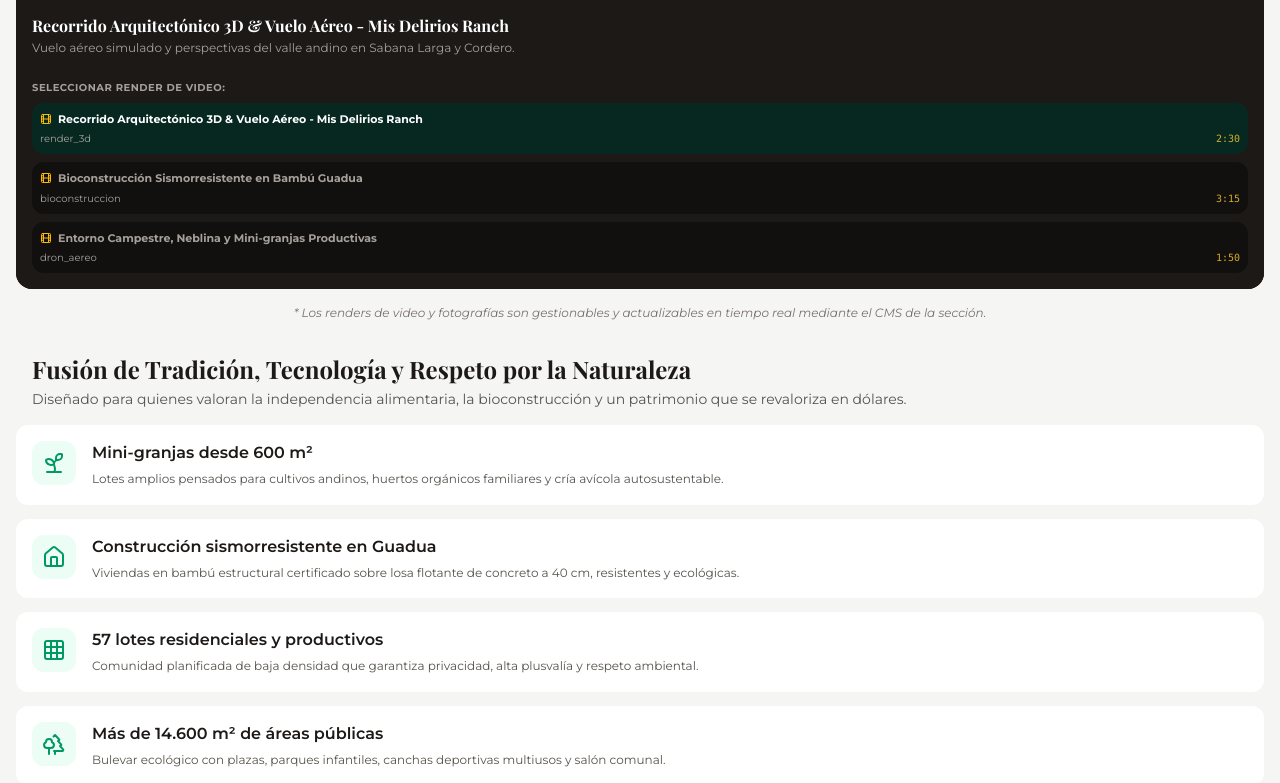
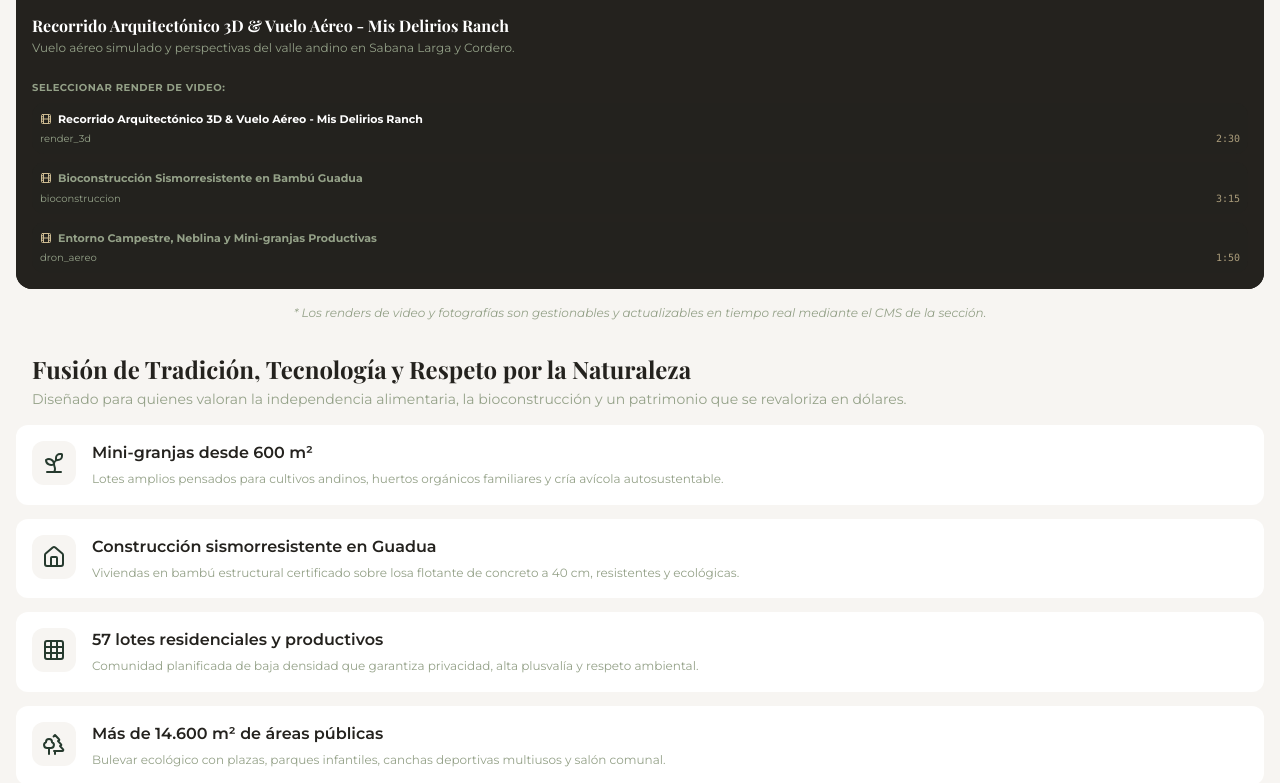
Before and after one commit to carlosmsalvatib/Carlos-M.-Salvati-B., a React (Vite) app: page / in a window 1280 px wide. Shown: the part 2297-3080 px from the top of the page. Built offline with nearby package versions, Linux system fonts and the light colour scheme; no server answers; a web font is replaced by a local one.

Commit message:
style(theme): apply official Páramo 6-color palette to frontend CSS

```diff
--- a/src/components/Navbar.tsx
+++ b/src/components/Navbar.tsx
@@ -143,7 +143,7 @@ export const Navbar: React.FC<NavbarProps> = ({
               id="nav-cms-toggle-btn"
               title="Accesos CMS (requiere credenciales)"
             >
-              <Settings className="w-3.5 h-3.5 text-amber-400" />
+              <Settings className="w-3.5 h-3.5 text-paramo-bambu" />
               <span className="hidden xl:inline">
                 {currentUser ? `CMS (${currentUser.name?.split(' ')[0]})` : 'Accesos CMS'}
               </span>
@@ -154,7 +154,7 @@ export const Navbar: React.FC<NavbarProps> = ({
           <div className="flex items-center gap-2 sm:hidden">
             <button
               onClick={onOpenCms}
-              className="p-2 rounded-lg bg-stone-800 text-amber-400 border border-stone-700"
+              className="p-2 rounded-lg bg-paramo-verde text-paramo-bambu border border-paramo-bambu/40"
               title="Accesos CMS"
               id="nav-mobile-cms-btn"
             >
@@ -162,7 +162,7 @@ export const Navbar: React.FC<NavbarProps> = ({
             </button>
             <button
               onClick={() => setMobileMenuOpen(!mobileMenuOpen)}
-              className="p-2 rounded-lg bg-stone-800 text-stone-200 hover:text-white hover:bg-stone-700 focus:outline-none"
+              className="p-2 rounded-lg bg-paramo-verde text-paramo-hueso hover:text-paramo-bambu hover:bg-paramo-salvia/30 focus:outline-none"
               aria-label="Menú móvil"
               id="nav-mobile-toggle-btn"
             >
@@ -174,16 +174,16 @@ export const Navbar: React.FC<NavbarProps> = ({
 
       {/* Mobile dropdown menu */}
       {mobileMenuOpen && (
-        <div className="sm:hidden bg-stone-900/98 border-b border-stone-800 px-4 pt-3 pb-6 space-y-2 shadow-2xl animate-fadeIn">
-          <div className="grid grid-cols-2 gap-2 pb-3 border-b border-stone-800">
+        <div className="sm:hidden bg-paramo-basalto border-b border-paramo-verde/80 px-4 pt-3 pb-6 space-y-2 shadow-2xl animate-fadeIn">
+          <div className="grid grid-cols-2 gap-2 pb-3 border-b border-paramo-verde/60">
             {pages.map((p) => (
               <button
                 key={p.id}
                 onClick={() => handlePageClick(p.id)}
                 className={`text-left px-3 py-2 text-xs font-semibold rounded-lg transition-colors ${
                   currentPage === p.id
-                    ? 'bg-amber-500 text-stone-950 font-bold'
-                    : 'text-stone-200 hover:text-amber-400 hover:bg-stone-800/60'
+                    ? 'bg-paramo-terracota text-paramo-hueso font-bold'
+                    : 'text-paramo-hueso hover:text-paramo-bambu hover:bg-paramo-verde/70'
                 }`}
               >
                 {p.label}
@@ -194,7 +194,7 @@ export const Navbar: React.FC<NavbarProps> = ({
           <div className="pt-2 flex flex-col gap-2.5">
             <button
               onClick={() => handlePageClick('contacto')}
-              className="w-full text-center py-2.5 rounded-lg text-xs font-bold bg-amber-500 hover:bg-amber-400 text-stone-950 transition-colors shadow-md"
+              className="w-full text-center py-2.5 rounded-lg text-xs font-bold bg-paramo-terracota hover:bg-[#8e4424] text-paramo-hueso transition-colors shadow-md"
             >
               Cotizar Preventa (Desde 10% Reserva)
             </button>
@@ -202,7 +202,7 @@ export const Navbar: React.FC<NavbarProps> = ({
               href={whatsappUrl}
               target="_blank"
               rel="noopener noreferrer"
-              className="w-full flex items-center justify-center gap-2 py-2.5 rounded-lg text-xs font-bold bg-emerald-600 hover:bg-emerald-500 text-white transition-colors shadow-md"
+              className="w-full flex items-center justify-center gap-2 py-2.5 rounded-lg text-xs font-bold bg-paramo-salvia hover:bg-[#839077] text-paramo-basalto transition-colors shadow-md"
             >
               <MessageCircle className="w-4 h-4 fill-current" />
               Chatear por WhatsApp (+58 414-7114245)
--- a/src/index.css
+++ b/src/index.css
@@ -4,12 +4,96 @@
   --font-serif: "Playfair Display", Georgia, serif;
   --font-sans: "Montserrat", -apple-system, BlinkMacSystemFont, sans-serif;
 
+  /* Official Páramo Palette Hex Codes */
   --color-paramo-verde: #263A2E;
   --color-paramo-salvia: #94A188;
   --color-paramo-bambu: #CDBB92;
   --color-paramo-terracota: #A6522E;
   --color-paramo-hueso: #F7F5F2;
   --color-paramo-basalto: #24221E;
+
+  /* Universal mapping of default Tailwind color families to the 6 Páramo colors */
+  --color-emerald-50: #F7F5F2;
+  --color-emerald-100: #F7F5F2;
+  --color-emerald-200: #CDBB92;
+  --color-emerald-300: #94A188;
+  --color-emerald-400: #94A188;
+  --color-emerald-500: #94A188;
+  --color-emerald-600: #263A2E;
+  --color-emerald-700: #263A2E;
+  --color-emerald-800: #263A2E;
+  --color-emerald-900: #24221E;
+  --color-emerald-950: #24221E;
+
+  --color-stone-50: #F7F5F2;
+  --color-stone-100: #F7F5F2;
+  --color-stone-200: #F7F5F2;
+  --color-stone-300: #CDBB92;
+  --color-stone-400: #94A188;
+  --color-stone-500: #94A188;
+  --color-stone-600: #94A188;
+  --color-stone-700: #263A2E;
+  --color-stone-800: #263A2E;
+  --color-stone-900: #24221E;
+  --color-stone-950: #24221E;
+
+  --color-amber-50: #F7F5F2;
+  --color-amber-100: #F7F5F2;
+  --color-amber-200: #CDBB92;
+  --color-amber-300: #CDBB92;
+  --color-amber-400: #CDBB92;
+  --color-amber-500: #A6522E;
+  --color-amber-600: #A6522E;
+  --color-amber-700: #A6522E;
+  --color-amber-800: #A6522E;
+  --color-amber-900: #263A2E;
+  --color-amber-950: #24221E;
+
+  --color-slate-50: #F7F5F2;
+  --color-slate-100: #F7F5F2;
+  --color-slate-200: #CDBB92;
+  --color-slate-300: #94A188;
+  --color-slate-400: #94A188;
+  --color-slate-500: #94A188;
+  --color-slate-600: #263A2E;
+  --color-slate-700: #263A2E;
+  --color-slate-800: #24221E;
+  --color-slate-900: #24221E;
+  --color-slate-950: #24221E;
+
+  --color-gray-50: #F7F5F2;
+  --color-gray-100: #F7F5F2;
+  --color-gray-200: #CDBB92;
+  --color-gray-300: #94A188;
+  --color-gray-400: #94A188;
+  --color-gray-500: #94A188;
+  --color-gray-600: #263A2E;
+  --color-gray-700: #263A2E;
+  --color-gray-800: #24221E;
+  --color-gray-900: #24221E;
+  --color-gray-950: #24221E;
+
+  --color-zinc-50: #F7F5F2;
+  --color-zinc-100: #F7F5F2;
+  --color-zinc-200: #CDBB92;
+  --color-zinc-300: #94A188;
+  --color-zinc-400: #94A188;
+  --color-zinc-500: #94A188;
+  --color-zinc-600: #263A2E;
+  --color-zinc-700: #263A2E;
+  --color-zinc-800: #24221E;
+  --color-zinc-900: #24221E;
+  --color-zinc-950: #24221E;
+
+  --color-red-400: #A6522E;
+  --color-red-500: #A6522E;
+  --color-red-600: #A6522E;
+  --color-red-700: #A6522E;
+
+  --color-green-400: #94A188;
+  --color-green-500: #94A188;
+  --color-green-600: #263A2E;
+  --color-green-700: #263A2E;
 }
 
 html {
@@ -18,7 +102,7 @@ html {
   color: #F7F5F2;
 }
 
-/* Custom scrollbars */
+/* Custom scrollbars using Páramo palette */
 ::-webkit-scrollbar {
   width: 8px;
   height: 8px;
```
